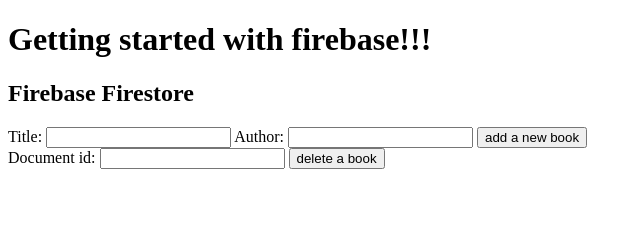
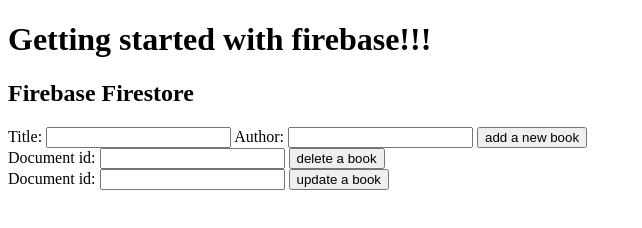
Before and after one commit to SalamanderCtesiphon/firebase-dojo, a website built with webpack: page dist/index.html in a window 1280 px wide. Shown: the whole page, without its empty margins (0-642 px from the left). Built offline with nearby package versions, Linux system fonts and the light colour scheme; some packages are replaced by stand-ins of ours; no server answers; the database is empty.

Commit message:
added an update form

```diff
--- a/dist/index.html
+++ b/dist/index.html
@@ -27,6 +27,13 @@
     <button>delete a book</button>
   </form>
 
+  <form class="update">
+    <label for="id">Document id:</label>
+    <input type="text" name="id" required></input>
+
+    <button>update a book</button>
+  </form>
+
 
   <script src="bundle.js"></script>
 </body>
```
